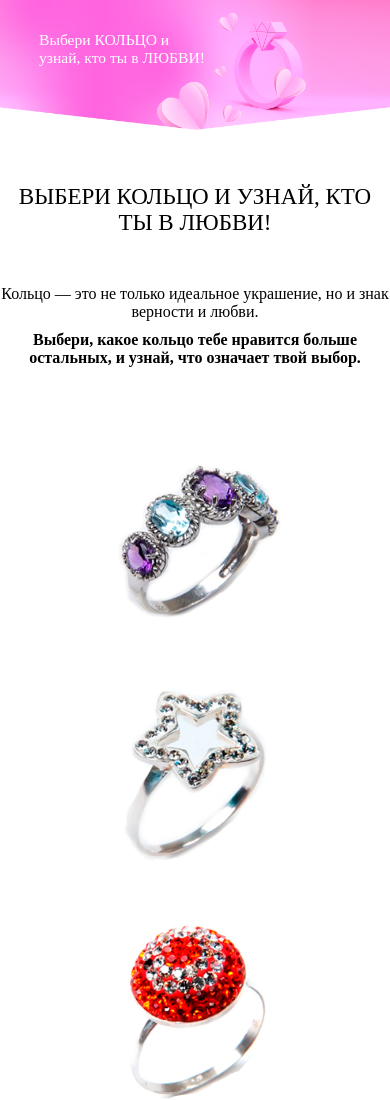
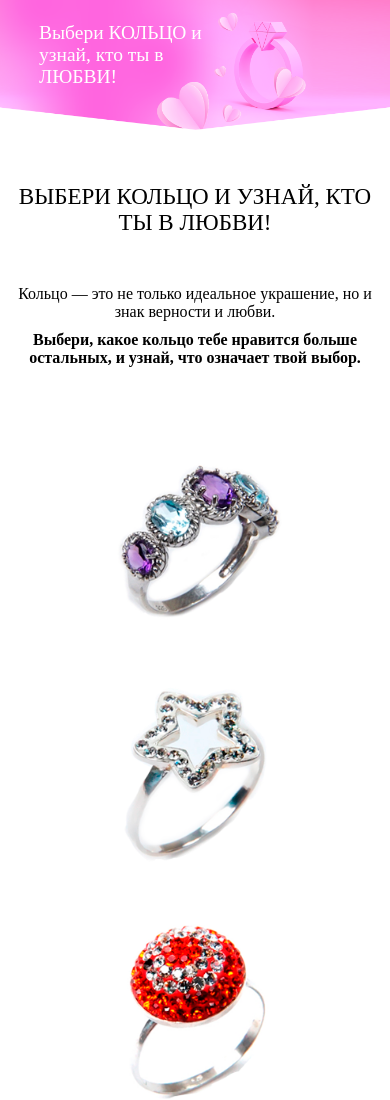
Before and after one commit to dNataly/work-project, a plain HTML site: page index.html in a window 390 px wide. Shown: the top 1100 px of the page. Drawn offline with Linux system fonts and the light colour scheme.

Commit message:
fixed adaptive

```diff
--- a/style.css/main.css
+++ b/style.css/main.css
@@ -25,7 +25,7 @@ body {
 
  .header-logo {
     font-family: 'PT Serif';
-     font-size: 4vw;    /* 57.26306px; */
+    font-size: 4vw;    /* 57.26306px; */
     color: white;
     position: absolute;
     top: calc(20% - 20px);
@@ -71,7 +71,8 @@ main {
 
 @media screen and (max-width: 1145px) {
 .header-logo {
-    font-size: 4vw;
+    font-size: 4.5vw;
+    top: calc(4% - 20px);
 }
 }
 
@@ -79,8 +80,6 @@ main {
     .main-img-container {
         grid-template-columns: repeat(2, 1fr);
         margin: 15vw;
-} .header-logo {
-    top: calc(10% - 20px);
 }
 }
 
@@ -93,12 +92,16 @@ main {
         max-width: 230px;
     } .main-logo {
         font-size: 23px;
+    } .header-logo {
+        font-size: 5vw;
+    } .main-text {
+        margin: 0px 10px;
     }
 }
 
 @media screen and (max-width: 500px) {
 .header-logo {
-    top: calc(6% - 20px);
+    top: calc(5% - 20px);
     left: 10%;
     max-width: 20vh;
 }
```
